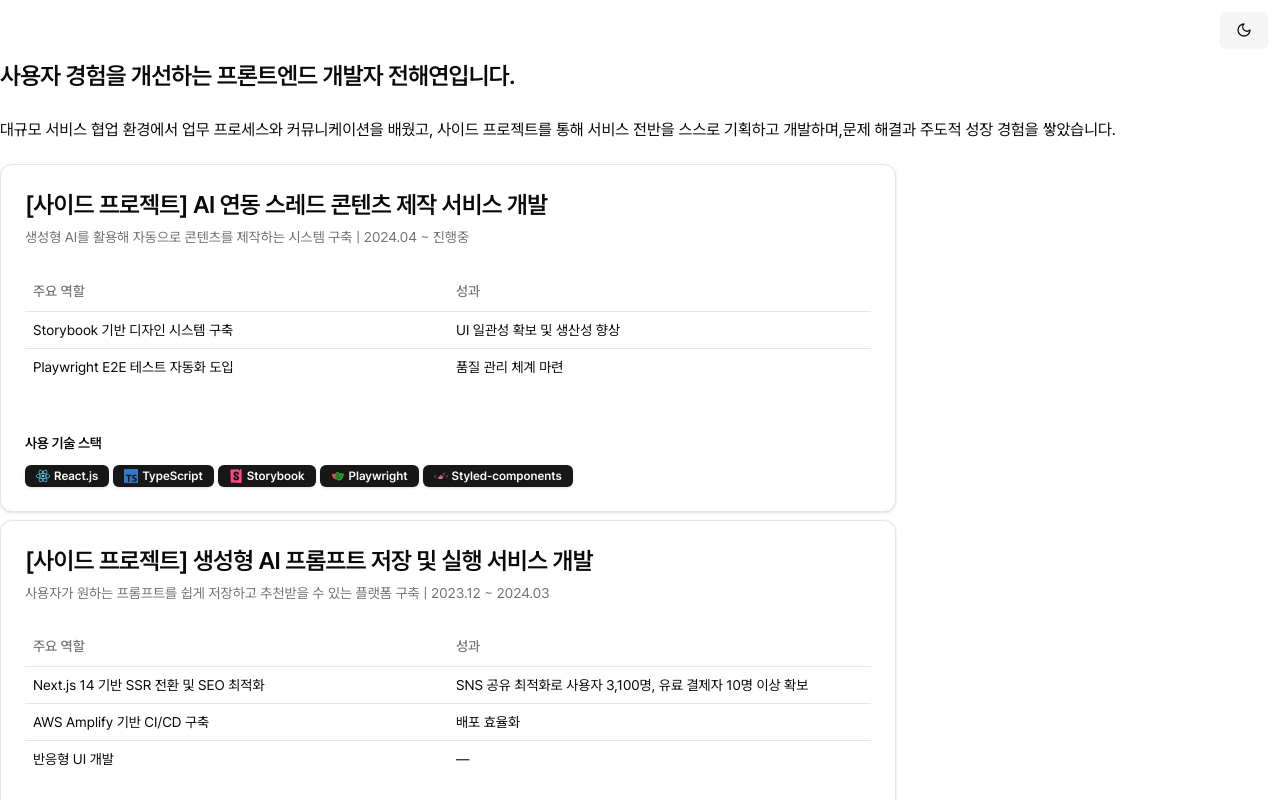
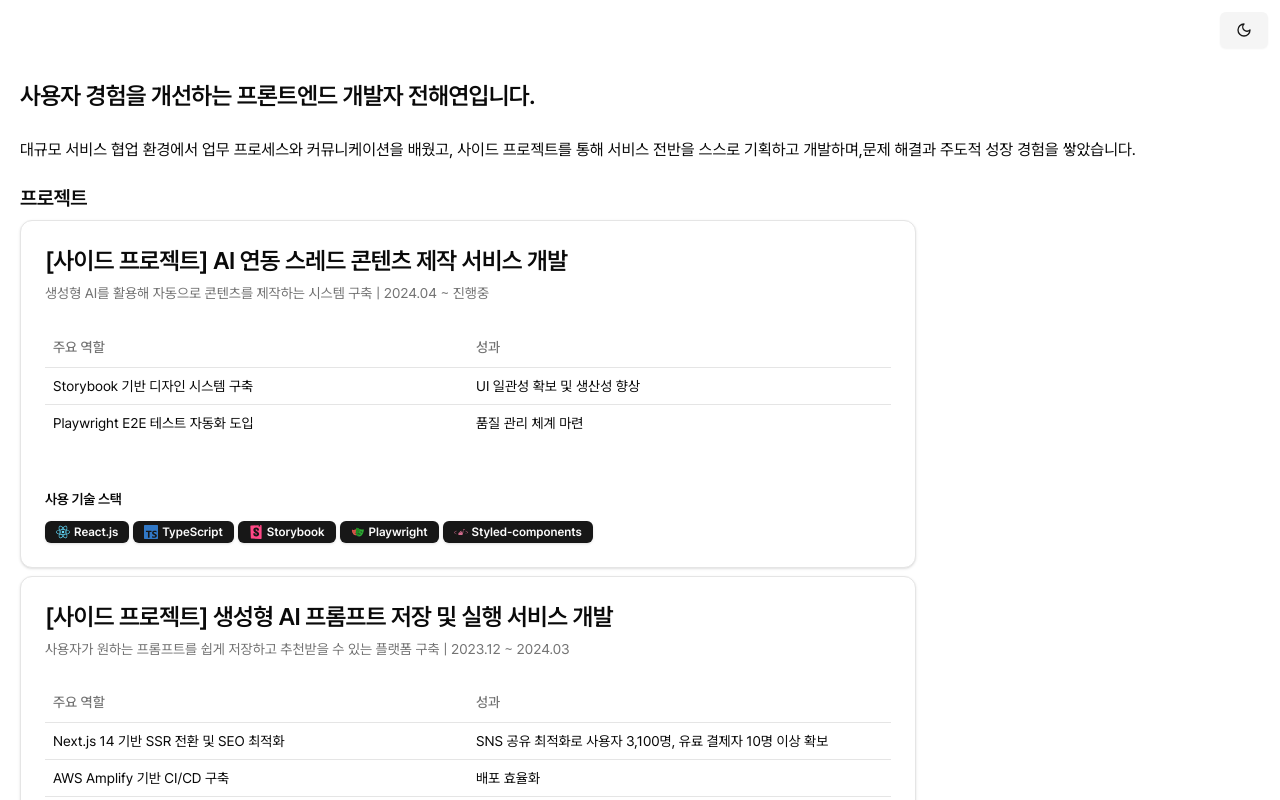
Before and after one commit to hailey-hy/new-personal-portfolio, a Next.js app: page / in a window 1280 px wide. Shown: the top 800 px of the page. Built offline with nearby package versions, Linux system fonts and the light colour scheme.

Commit message:
style: 간격 및 정렬 수정

```diff
--- a/src/app/page.tsx
+++ b/src/app/page.tsx
@@ -3,7 +3,7 @@ import Projects from "@/components/projects";
 
 export default function Home() {
   return (
-    <div className="flex flex-col justify-center">
+    <div className="flex flex-col justify-center p-5">
       <AboutMe />
       <Projects />
     </div>
--- a/src/components/common/Typography.tsx
+++ b/src/components/common/Typography.tsx
@@ -25,7 +25,7 @@ const Typos = ({ typo, children }: PropsWithChildren<TyposType>) => {
       );
     case "h4":
       return (
-        <h4 className="scroll-m-20 text-xl font-semibold tracking-tight">
+        <h4 className="scroll-m-20 text-xl font-semibold tracking-tight text-left w-full">
           {children}
         </h4>
       );
--- a/src/components/projects/ProjectCards.tsx
+++ b/src/components/projects/ProjectCards.tsx
@@ -20,7 +20,7 @@ import { Badge } from "../ui/badge";
 
 const ProjectCards = ({ project }: { project: ProjectType }) => {
   return (
-    <Card className="max-w-4xl">
+    <Card className="max-w-4xl w-full">
       <CardHeader>
         <CardTitle>
           <Typos typo="h3">{project.title}</Typos>
--- a/src/components/projects/index.tsx
+++ b/src/components/projects/index.tsx
@@ -1,11 +1,13 @@
 import React from "react";
 import ProjectCards from "./ProjectCards";
 import { PROJECTS } from "@/constants/project";
+import Typos from "../common/Typography";
 
 const Projects = () => {
   const projects = PROJECTS;
   return (
     <div className="flex gap-2 flex-col">
+      <Typos typo="h4">프로젝트</Typos>
       {projects.map((project) => (
         <ProjectCards project={project} key={project.title} />
       ))}
```
